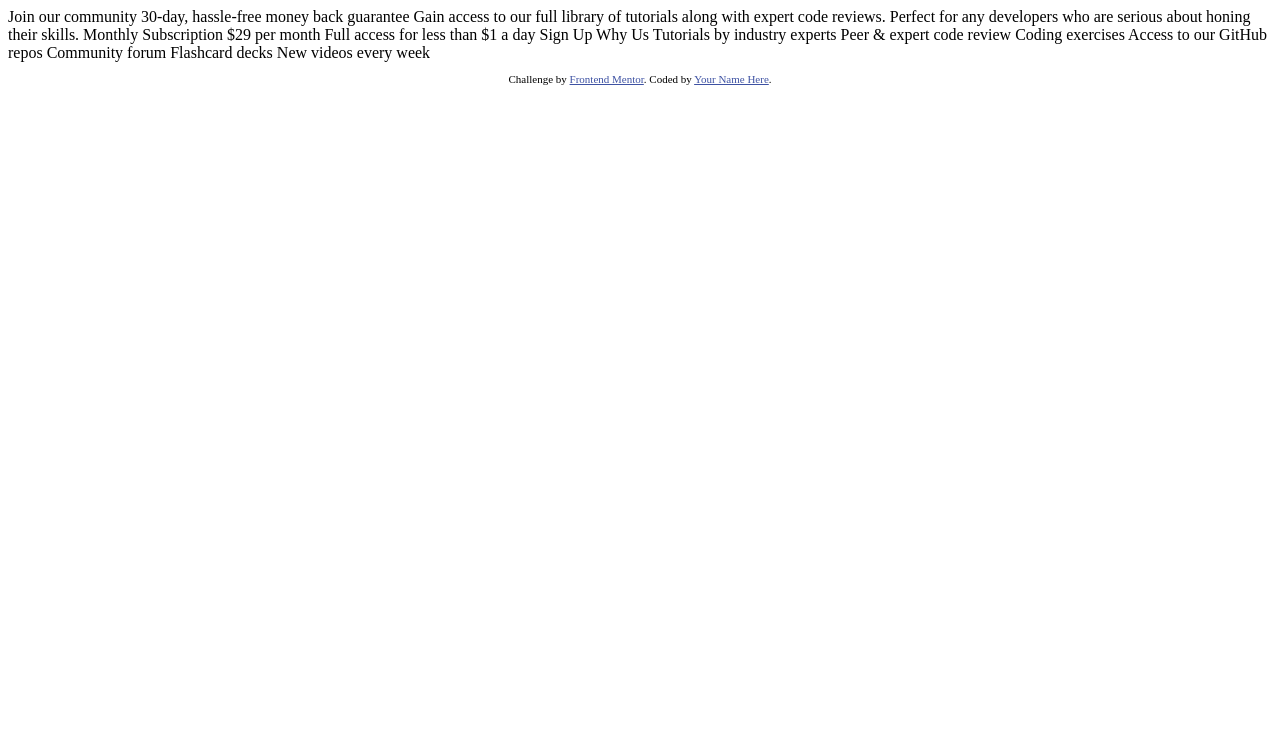
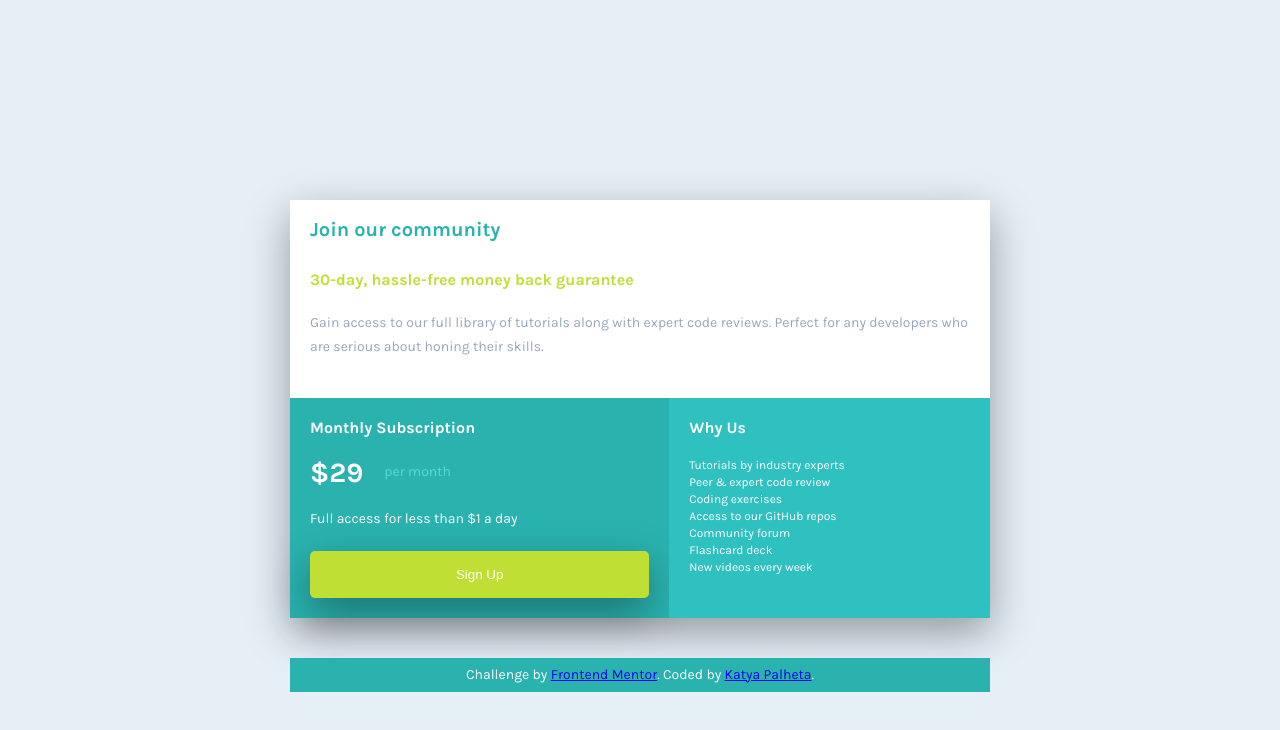
Before and after one commit to KatyaPalheta/single-price-grid-component-master, a plain HTML site: page index.html in a window 1280 px wide. Drawn offline with Linux system fonts and the light colour scheme.

Commit message:
Projeto HTML e CSS
Visualizar o layout ideal para o componente, dependendo do tamanho da tela do dispositivo

concluido

```diff
--- a/index.html
+++ b/index.html
@@ -1,49 +1,68 @@
 <!DOCTYPE html>
 <html lang="en">
   <head>
-  <meta charset="UTF-8">
-  <meta name="viewport" content="width=device-width, initial-scale=1.0"> <!-- displays site properly based on user's device -->
-
-  <link rel="icon" type="image/png" sizes="32x32" href="./images/favicon-32x32.png">
-
+    <meta charset="UTF-8" />
+    <meta http-equiv="X-UA-Compatible" content="IE=edge" />
+    <meta name="viewport" content="width=device-width, initial-scale=1.0" />
     <title>Frontend Mentor | Single Price Grid Component</title>
-
-  <!-- Feel free to remove these styles or customise in your own stylesheet 👍 -->
-  <style>
-    .attribution { font-size: 11px; text-align: center; }
-    .attribution a { color: hsl(228, 45%, 44%); }
-  </style>
+    <link rel="stylesheet" href="reset.css" />
+    <link rel="stylesheet" href="style.css" />
+    <link rel="preconnect" href="https://fonts.googleapis.com" />
+    <link rel="preconnect" href="https://fonts.gstatic.com" crossorigin />
+    <link
+      href="https://fonts.googleapis.com/css2?family=Karla:wght@400;700&display=swap"
+      rel="stylesheet"
+    />
   </head>
   <body>
-  Join our community
-
+    <section class="main">
+      <div class="principal">
+        <h1 class="principal_titulo">Join our community</h1>
+        <h2 class="principal_subtitulo">
           30-day, hassle-free money back guarantee
-
-  Gain access to our full library of tutorials along with expert code reviews.
-  Perfect for any developers who are serious about honing their skills.
-
-  Monthly Subscription
-
-  &dollar;29 per month
-
+        </h2>
+        <p class="principal_paragrafo">
+          Gain access to our full library of tutorials along with expert code
+          reviews. Perfect for any developers who are serious about honing their
+          skills.
+        </p>
+      </div>
+      <div class="promocao">
+        <h2 class="subtitulo_2">Monthly Subscription</h2>
+        <div class="preco">
+          <h3 class="promocao_preco">&dollar;29</h3>
+          <h2
+            class="promocao_preco-detalhe"
+            style="color: hsl(179, 64%, 60%); margin: 6px"
+          >
+            per month
+          </h2>
+        </div>
+        <p class="promocao_paragrafo">
           Full access for less than &dollar;1 a day
-
-  Sign Up
-
-  Why Us
-
-  Tutorials by industry experts
-  Peer &amp; expert code review
-  Coding exercises
-  Access to our GitHub repos
-  Community forum
-  Flashcard decks
-  New videos every week
-
+        </p>
+        <button class="promocao_botao">Sign Up</button>
+      </div>
+      <div class="sobre_nos">
+        <h2 class="subtitulo_2">Why Us</h2>
+        <ul class="sobre_nos_lista">
+          <li>Tutorials by industry experts</li>
+          <li>Peer &amp; expert code review</li>
+          <li>Coding exercises</li>
+          <li>Access to our GitHub repos</li>
+          <li>Community forum</li>
+          <li>Flashcard deck</li>
+          <li>New videos every week</li>
+        </ul>
+      </div>
+    </section>
     <footer>
       <p class="attribution">
-      Challenge by <a href="https://www.frontendmentor.io?ref=challenge" target="_blank">Frontend Mentor</a>.
-      Coded by <a href="#">Your Name Here</a>.
+        Challenge by
+        <a href="https://www.frontendmentor.io?ref=challenge" target="_blank"
+          >Frontend Mentor</a
+        >. Coded by
+        <a href="www.linkedin.com/in/katyapalheta">Katya Palheta</a>.
       </p>
     </footer>
   </body>
--- /dev/null
+++ b/reset.css
@@ -0,0 +1,135 @@
+/* http://meyerweb.com/eric/tools/css/reset/
+   v2.0 | 20110126
+   License: none (public domain)
+*/
+
+html,
+body,
+div,
+span,
+applet,
+object,
+iframe,
+h1,
+h2,
+h3,
+h4,
+h5,
+h6,
+p,
+blockquote,
+pre,
+a,
+abbr,
+acronym,
+address,
+big,
+cite,
+code,
+del,
+dfn,
+em,
+img,
+ins,
+kbd,
+q,
+s,
+samp,
+small,
+strike,
+strong,
+sub,
+sup,
+tt,
+var,
+b,
+u,
+i,
+center,
+dl,
+dt,
+dd,
+ol,
+ul,
+li,
+fieldset,
+form,
+label,
+legend,
+table,
+caption,
+tbody,
+tfoot,
+thead,
+tr,
+th,
+td,
+article,
+aside,
+canvas,
+details,
+embed,
+figure,
+figcaption,
+footer,
+header,
+hgroup,
+menu,
+nav,
+output,
+ruby,
+section,
+summary,
+time,
+mark,
+audio,
+video {
+    margin: 0;
+    padding: 0;
+    border: 0;
+    font-size: 100%;
+    font: inherit;
+    vertical-align: baseline;
+}
+
+/* HTML5 display-role reset for older browsers */
+article,
+aside,
+details,
+figcaption,
+figure,
+footer,
+header,
+hgroup,
+menu,
+nav,
+section {
+    display: block;
+}
+
+body {
+    line-height: 1;
+}
+
+ol,
+ul {
+    list-style: none;
+}
+
+blockquote,
+q {
+    quotes: none;
+}
+
+blockquote:before,
+blockquote:after,
+q:before,
+q:after {
+    content: '';
+    content: none;
+}
+
+table {
+    border-collapse: collapse;
+    border-spacing: 0;
+}
--- /dev/null
+++ b/style.css
@@ -0,0 +1,117 @@
+body{
+    background-color: hsl(204, 43%, 93%);
+    font-family: 'Karla', sans-serif;
+    font-size: 14px;
+
+}
+.main{
+    margin: 40px auto 40px auto;
+    width: 300px;
+    background-color: hsl(204, 43%, 93%);
+    -webkit-box-shadow: 0px 15px 40px 0px rgba(0, 0, 0, 0.36);
+    box-shadow: 0px 15px 40px 0px rgba(0, 0, 0, 0.36);
+}
+.principal{
+    background-color: #ffffff;
+    padding: 20px;
+}
+.principal_titulo{
+    font-size: 20px;
+    font-weight: 700;
+    margin-bottom: 30px;
+    color:hsl(179, 62%, 43%);
+}
+.principal_subtitulo{
+    color: hsl(71, 73%, 54%);
+    font-weight: 700;
+    margin-bottom: 20px;
+    line-height: 1.3em;
+    font-size: 16px;
+}
+.principal_paragrafo{
+    line-height: 1.7em;
+    margin-bottom: 20px;
+    color:hsl(218, 22%, 67%);
+}
+.promocao{
+    display: grid;
+    background-color: hsl(179, 62%, 43%);
+    padding: 20px;
+    color: #ffffff;
+}
+.subtitulo_2{
+    font-weight: 700;
+    margin-bottom: 20px;
+    line-height: 1.3em;
+    font-size: 16px;
+}
+.preco{
+    display: flex;
+}
+.promocao_preco{
+    font-size: 28px;
+    font-weight: 700;
+    display: inline-block;
+    margin-right: 15px;
+    margin-bottom:20px;
+}
+.promocao_paragrafo{
+    line-height: 1.7em;
+    margin-bottom: 20px;
+}
+.promocao_botao{
+    background-color:hsl(71, 73%, 54%);
+    color:#ffffff;
+    padding: 16px;
+    border: none;
+    border-radius: 5px;
+    -webkit-box-shadow: 0px 15px 40px 0px rgba(0, 0, 0, 0.36);
+    box-shadow: 0px 15px 40px 0px rgba(0, 0, 0, 0.36);
+}
+.sobre_nos{
+    background-color: hsl(179, 61%, 47%);
+    padding: 20px;
+    color: #ffffff;
+}
+.sobre_nos_lista{
+    font-size: 12px;
+}
+.sobre_nos_lista li{
+    margin-bottom: 5px;
+}
+
+footer{
+    text-align: center;
+    background-color:hsl(179, 62%, 43%);
+    width: 280px;
+    margin: auto;
+    padding: 10px;
+    color: #ffffff;
+}
+
+@media screen and (min-width:980px) {
+   .main{
+    display: grid;
+    grid-template-areas: "A A" "B C";
+    width: 700px;
+    margin: 200px auto 40px auto;
+   }
+   .principal{
+    grid-area: A;
+   }
+   .promocao{
+    grid-area: B;
+   }
+   .sobre_nos{
+    grid-area: C;
+   }
+   footer{
+    text-align: center;
+    background-color:hsl(179, 62%, 43%);
+    width: 680px;
+    margin: auto auto 40px auto;
+    padding: 10px;
+    color: #ffffff;
+}
+
+}
```
Also changed, not shown: design/exemplo 2.png (added), design/exemplo.png (added), 1 other file. Lines whose indentation alone changed are shown as unchanged.
